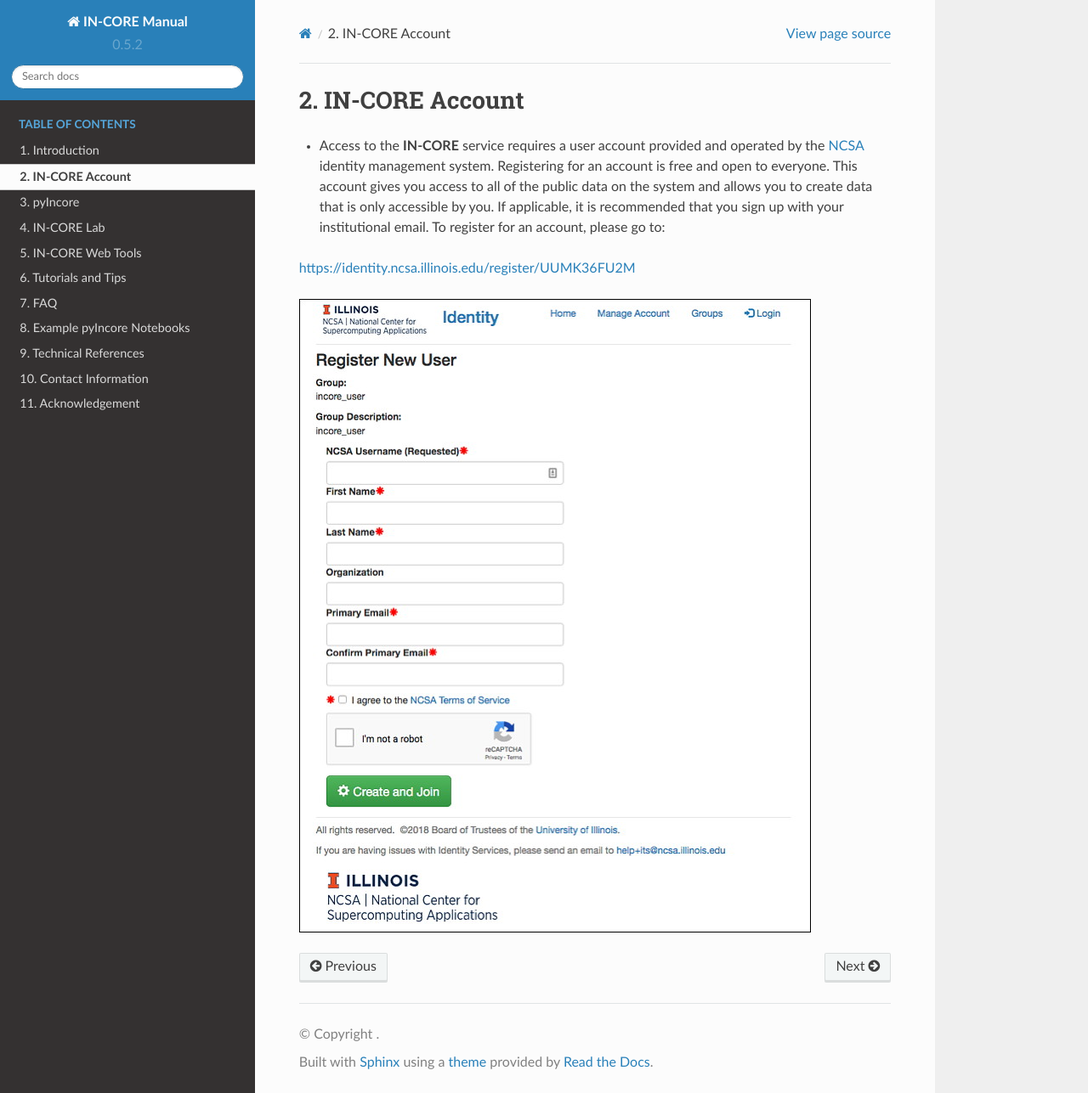
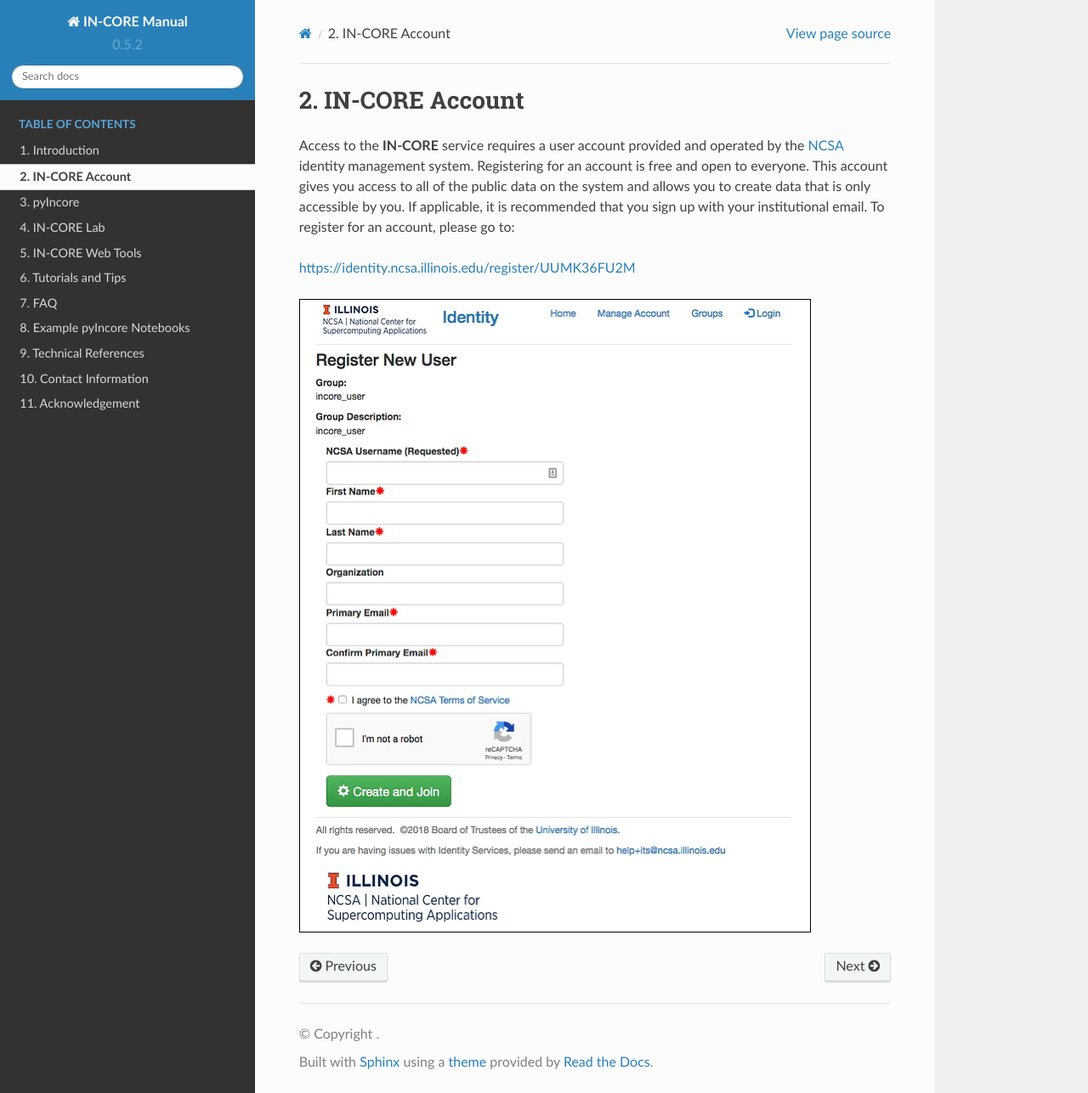
Before and after one commit to IN-CORE/incore-docs, a Sphinx documentation site: the page built from manual/source/account.md, in a window 1280 px wide and 1287 px high. Shown: the whole window at 85% size. Built offline with Sphinx 7.4.7 and the Read the Docs theme 2.0.0, drawn with Linux system fonts in a browser that asks for light colours.

```diff
--- a/manual/source/account.md
+++ b/manual/source/account.md
@@ -1,6 +1,6 @@
 ## IN-CORE Account
 
-* Access to the **IN-CORE** service requires a user account provided and operated by the [NCSA](http://www.ncsa.illinois.edu/) identity management system.
+Access to the **IN-CORE** service requires a user account provided and operated by the [NCSA](http://www.ncsa.illinois.edu/) identity management system.
 Registering for an account is free and open to everyone. This account gives you access to all of the public data on
 the system and allows you to create data that is only accessible by you. If applicable, it is recommended
 that you sign up with your institutional email. To register for an account, please go to:
```
Also changed, not shown: 2 other files.
